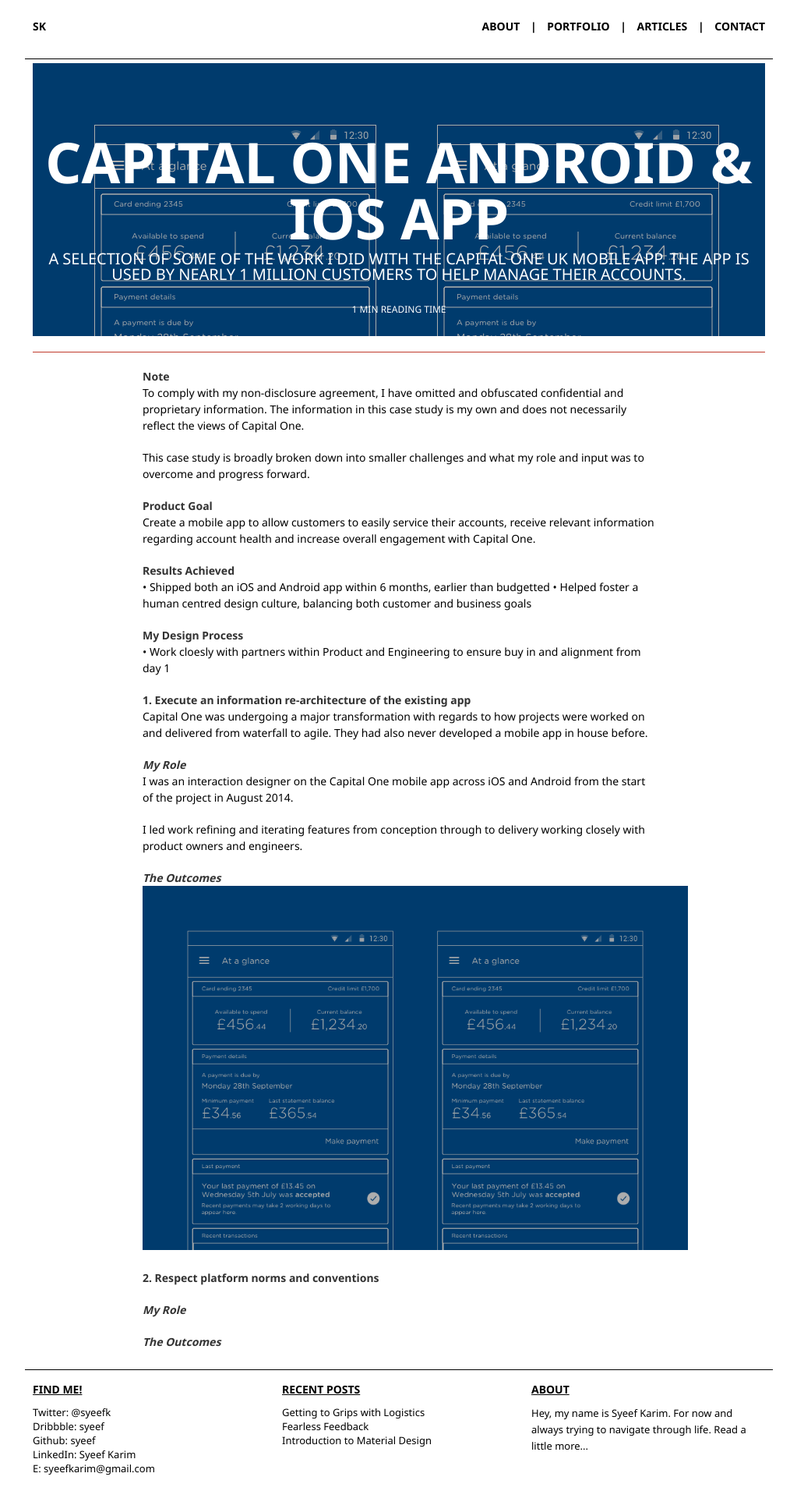
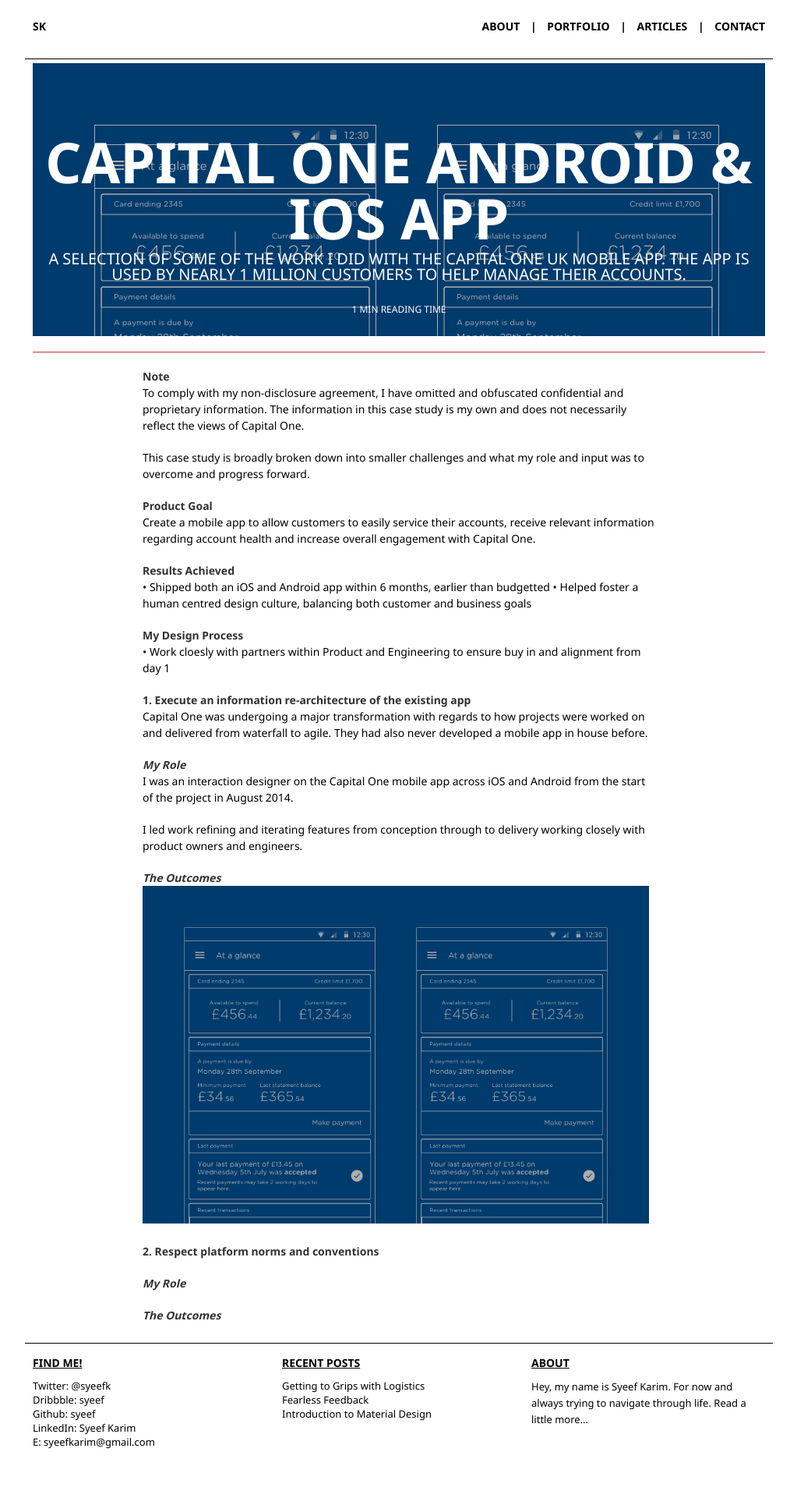
Before and after one commit to syeef/syeefkarim-2016-v0, a Jekyll site: the page built from portfolio/capitalone.md, in a window 1280 px wide. Shown: the whole page at 78% size, without its empty margins (128-1151 px from the left). Built offline with Jekyll 4.4.1, drawn with Linux system fonts in a browser that asks for light colours; after the commit the page ends 1887 px from its top, so only the background shows below that.

Commit message:
update capital one page

```diff
--- a/portfolio/capitalone.md
+++ b/portfolio/capitalone.md
@@ -31,7 +31,7 @@ I was an interaction designer on the Capital One mobile app across iOS and Andro
 I led work refining and iterating features from conception through to delivery working closely with product owners and engineers.
 
 ***The Outcomes***
-<img src="/images/posts/CapitalOneBlueprint.png" width="700px">
+<img src="/images/posts/CapitalOneBlueprint.png" width="650px">
 
 **2. Respect platform norms and conventions**
 
```
